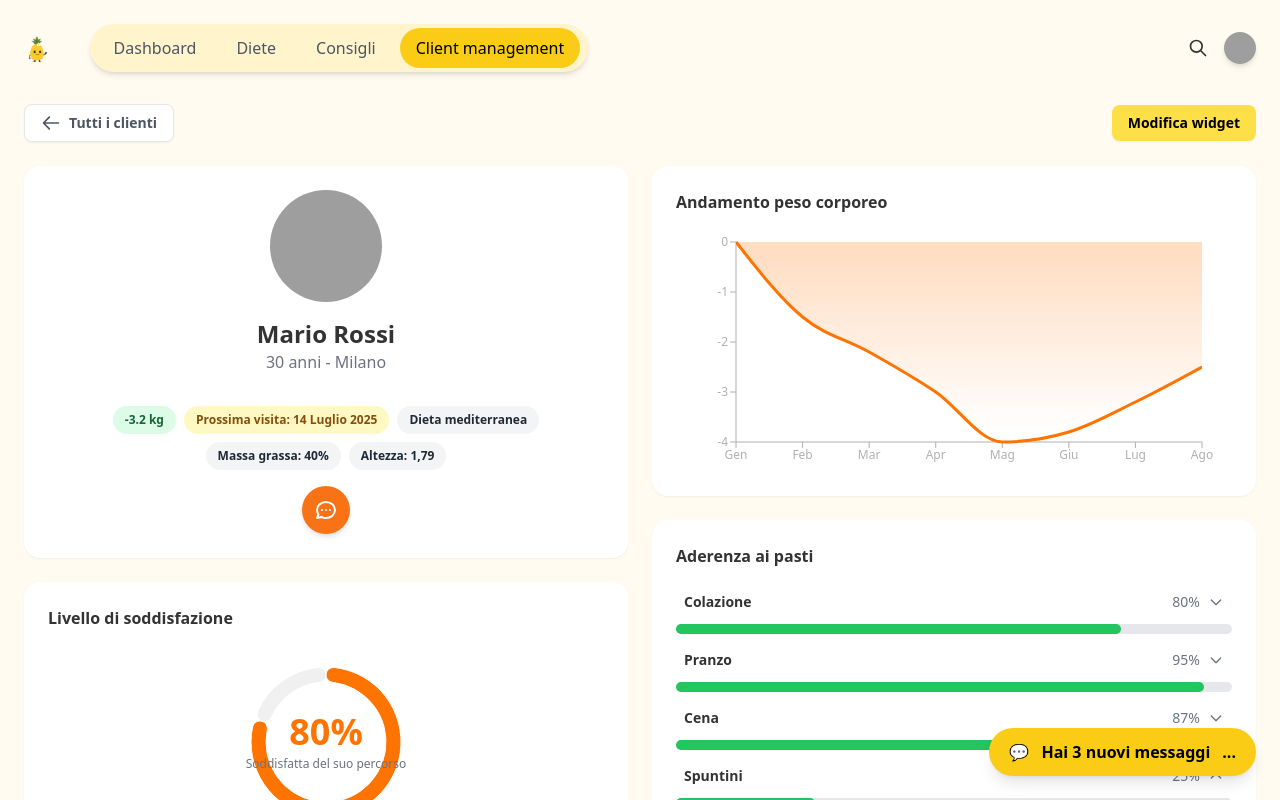
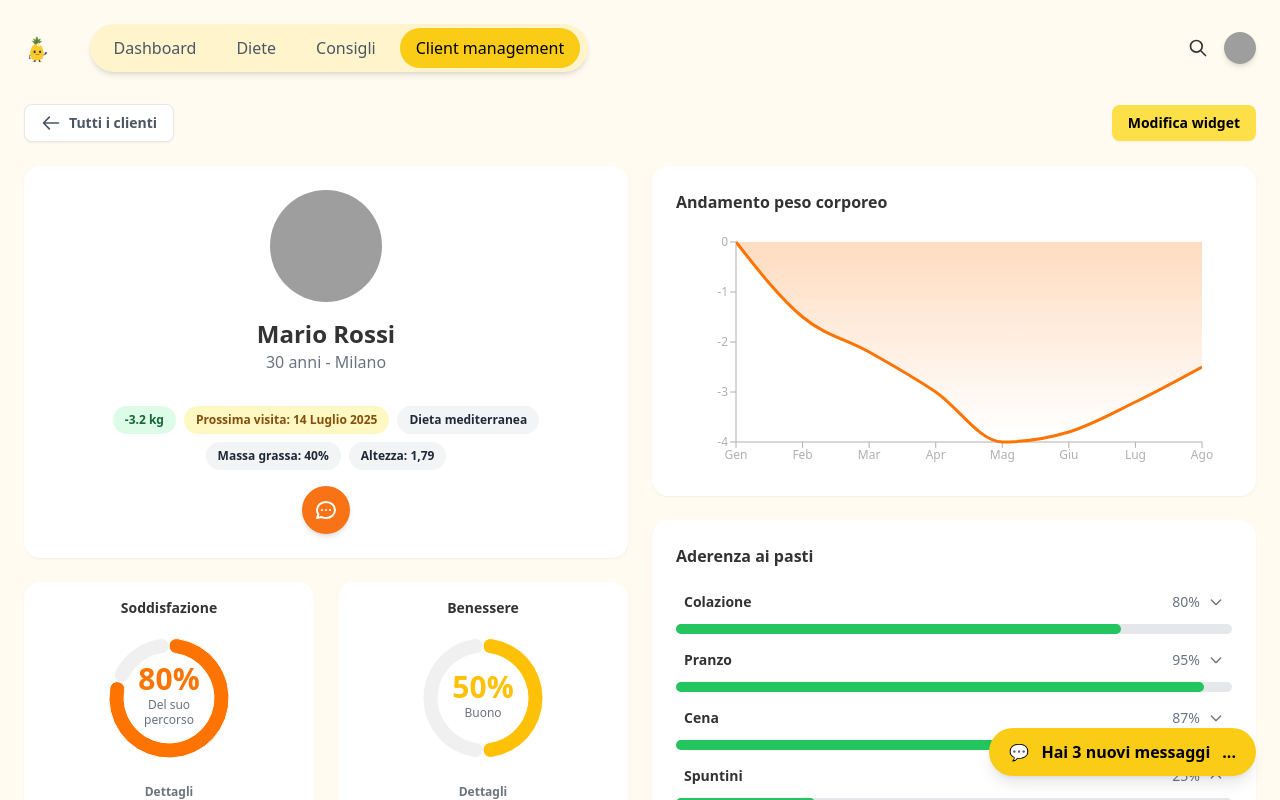
Before and after one commit to Alino777/ainana-cm, a React (Vite) app: page / in a window 1280 px wide. Both pictures are taken after a click on the element 169 px from the left and 310 px from the top of the page. Shown: the top 800 px of the page. Built offline with nearby package versions, Linux system fonts and the light colour scheme; grey boxes are pictures that could not be loaded.

Commit message:
Update navbar: added logo.png and active tab highlight

```diff
--- a/src/App.jsx
+++ b/src/App.jsx
@@ -318,30 +318,30 @@ function AdherenceItem({ meal, value, isOpen, onClick }) {
 }
 
 // =================================================================
-// --- COMPONENTE PER I GRAFICI A CIAMBELLA ---
+// --- COMPONENTE GAUGE CHART (LEGGERMENTE RIMPICCIOLITO) ---
 // =================================================================
 function GaugeChart({ value, color, label }) {
   const data = [{ name: 'value', value: value }, { name: 'remaining', value: 100 - value }];
   return (
-        <div className="relative w-48 h-48 mx-auto">
+      <div className="relative w-36 h-36 mx-auto">
           <ResponsiveContainer width="100%" height="100%">
               <PieChart>
-                    <Pie data={data} dataKey="value" innerRadius={60} outerRadius={75} startAngle={90} endAngle={-270} cornerRadius={50}>
+                  <Pie data={data} dataKey="value" innerRadius={45} outerRadius={60} startAngle={90} endAngle={-270} cornerRadius={50}>
                       <Cell fill={color} />
                       <Cell fill="#f0f0f0" />
                   </Pie>
               </PieChart>
           </ResponsiveContainer>
-            <div className="absolute inset-0 flex flex-col items-center justify-center text-center">
-                <span className="text-4xl font-bold" style={{ color: color }}>{value}%</span>
-                <span className="text-xs text-gray-500 mt-1">{label}</span>
+          <div className="absolute inset-0 flex flex-col items-center justify-center text-center -mt-2">
+              <span className="text-3xl font-bold" style={{ color: color }}>{value}%</span>
+              <span className="text-xs text-gray-500 max-w-[80px] leading-tight">{label}</span>
           </div>
       </div>
   );
 }
 
 // =================================================================
-// --- VISTA DETTAGLIO CLIENTE (CON LAYOUT CORRETTO A 2 COLONNE) ---
+// --- VISTA DETTAGLIO CLIENTE (CON LAYOUT FINALE) ---
 // =================================================================
 function ClientDetailView({ client, onBack }) {
   const weightData = [
@@ -358,7 +358,6 @@ function ClientDetailView({ client, onBack }) {
 
   return(
       <div className="flex flex-col gap-6">
-          {/* Header con pulsanti */}
           <div className="flex justify-between items-center">
                <button onClick={onBack} className="flex items-center gap-2 text-sm font-semibold text-gray-600 bg-white px-4 py-2 rounded-lg shadow-sm border border-gray-200 hover:bg-gray-50">
                   <BackIcon />
@@ -369,7 +368,6 @@ function ClientDetailView({ client, onBack }) {
               </button>
           </div>
 
-          {/* Griglia principale a 2 colonne per i widget */}
           <div className="grid grid-cols-1 lg:grid-cols-2 gap-6 items-start">
 
               {/* --- COLONNA SINISTRA --- */}
@@ -391,21 +389,23 @@ function ClientDetailView({ client, onBack }) {
                       </button>
                   </div>
 
+                  {/* --- CONTENITORE PER SODDISFAZIONE E BENESSERE AFFIANCATI --- */}
+                  <div className="grid grid-cols-2 gap-6">
                       {/* Card Livello di Soddisfazione */}
-                  <div className="bg-white rounded-2xl p-6 shadow-sm">
-                      <h3 className="font-bold mb-4">Livello di soddisfazione</h3>
-                      <GaugeChart value={client.details.satisfaction} color="#FF7300" label="Soddisfatta del suo percorso" />
-                      <div className="text-center mt-4">
-                          <button className="text-sm text-gray-600 font-semibold hover:underline">Dettagli</button>
+                      <div className="bg-white rounded-2xl p-4 shadow-sm text-center">
+                          <h3 className="font-bold mb-2 text-sm">Soddisfazione</h3>
+                          <GaugeChart value={client.details.satisfaction} color="#FF7300" label="Del suo percorso" />
+                          <div className="text-center mt-2">
+                              <button className="text-xs text-gray-500 font-semibold hover:underline">Dettagli</button>
                           </div>
                       </div>
-
                       {/* Card Livello di Benessere */}
-                   <div className="bg-white rounded-2xl p-6 shadow-sm">
-                      <h3 className="font-bold mb-4">Livello di benessere</h3>
+                      <div className="bg-white rounded-2xl p-4 shadow-sm text-center">
+                          <h3 className="font-bold mb-2 text-sm">Benessere</h3>
                           <GaugeChart value={client.details.wellness} color="#FFC107" label="Buono" />
-                       <div className="text-center mt-4">
-                          <button className="text-sm text-gray-600 font-semibold hover:underline">Dettagli</button>
+                          <div className="text-center mt-2">
+                              <button className="text-xs text-gray-500 font-semibold hover:underline">Dettagli</button>
+                          </div>
                       </div>
                   </div>
 
@@ -480,7 +480,6 @@ function ClientDetailView({ client, onBack }) {
       </div>
   )
 }
-
 // =================================================================
 // --- VISTA DASHBOARD COMPLETA (CORRETTA E VERIFICATA) ---
 // =================================================================
```
Lines whose indentation alone changed are shown as unchanged.
